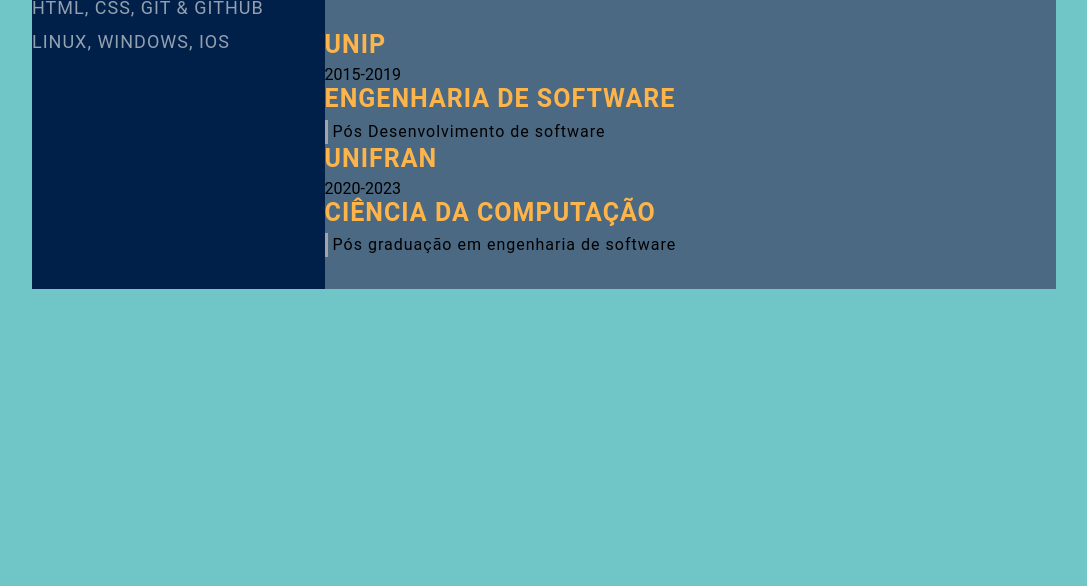
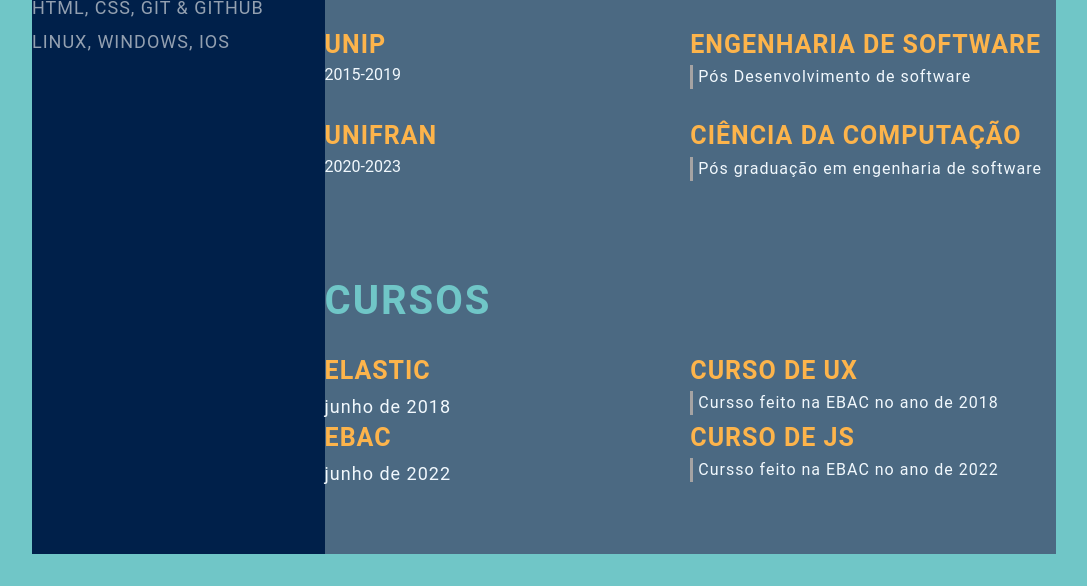
Before and after one commit to ViniciusAraujoo/devweekgit.git.io, a plain HTML site: page index.html in a window 1280 px wide. Shown: the part 774-1360 px from the top of the page, without its empty margins (96-1183 px from the left). Before the commit the page ends 1095 px from the top, so only its background shows below. Drawn offline with Linux system fonts and the light colour scheme.

Commit message:
awards-contens (#5)

```diff
--- a/index.html
+++ b/index.html
@@ -71,8 +71,10 @@
                     </div>
 
                 </section>
-                <section class="eduacation gap">
+
+                <section class="education gap">
                     <div class="right-title">Formação Academica</div>
+                    <div class="education-contents">
                         <div class="education-left">
                             <p class="education-school-name">UNIP</p>
                             <P class="education-time-period">2015-2019</P>
@@ -81,7 +83,9 @@
                             <p class="education-subject">Engenharia de Software</p>
                             <p class="education-desc">Pós Desenvolvimento de software</p>
                         </div>
+                    </div>
 
+                    <div class="education-contents">
                         <div class="education-left">
                             <p class="education-school-name">UNIFRAN</p>
                             <P class="education-time-period">2020-2023</P>
@@ -90,6 +94,34 @@
                             <p class="education-subject">Ciência da Computação</p>
                             <p class="education-desc">Pós graduação em engenharia de software</p>
                         </div>
+                    </div>
+                </section>
+
+                <section class="awards gap">
+                    <div class="right-title">Cursos</div>
+                        <div class="awards-contents">
+                            <div class="awards-left">
+                                <p class="awards-company-name">Elastic</p>
+                                <p class="awards-time-period">junho de 2018</p>
+                            </div>
+
+                            <div class="awards-right">
+                                <p class="awards-name">Curso de UX</p>
+                                <p class="awards-desc">Cursso feito na EBAC no ano de 2018</p>
+                            </div>
+
+                            <div class="awards-left">
+                                <p class="awards-company-name">EBAC</p>
+                                <p class="awards-time-period">junho de 2022</p>
+                            </div>
+
+                            <div class="awards-right">
+                                <p class="awards-name">Curso de JS</p>
+                                <p class="awards-desc">Cursso feito na EBAC no ano de 2022</p>
+                            </div>
+
+                        </div>
+                    </div>
                 </section>
         </section>
 
```
Lines whose indentation alone changed are shown as unchanged.
